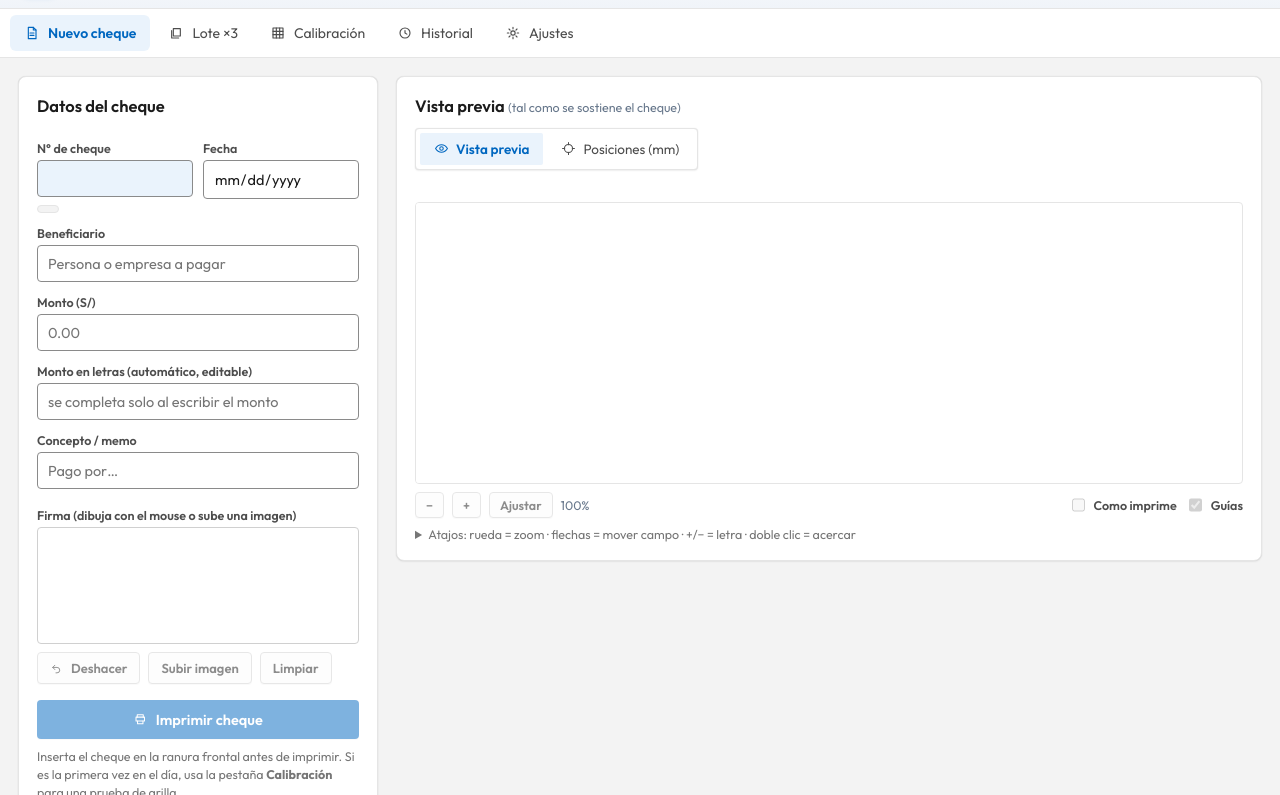
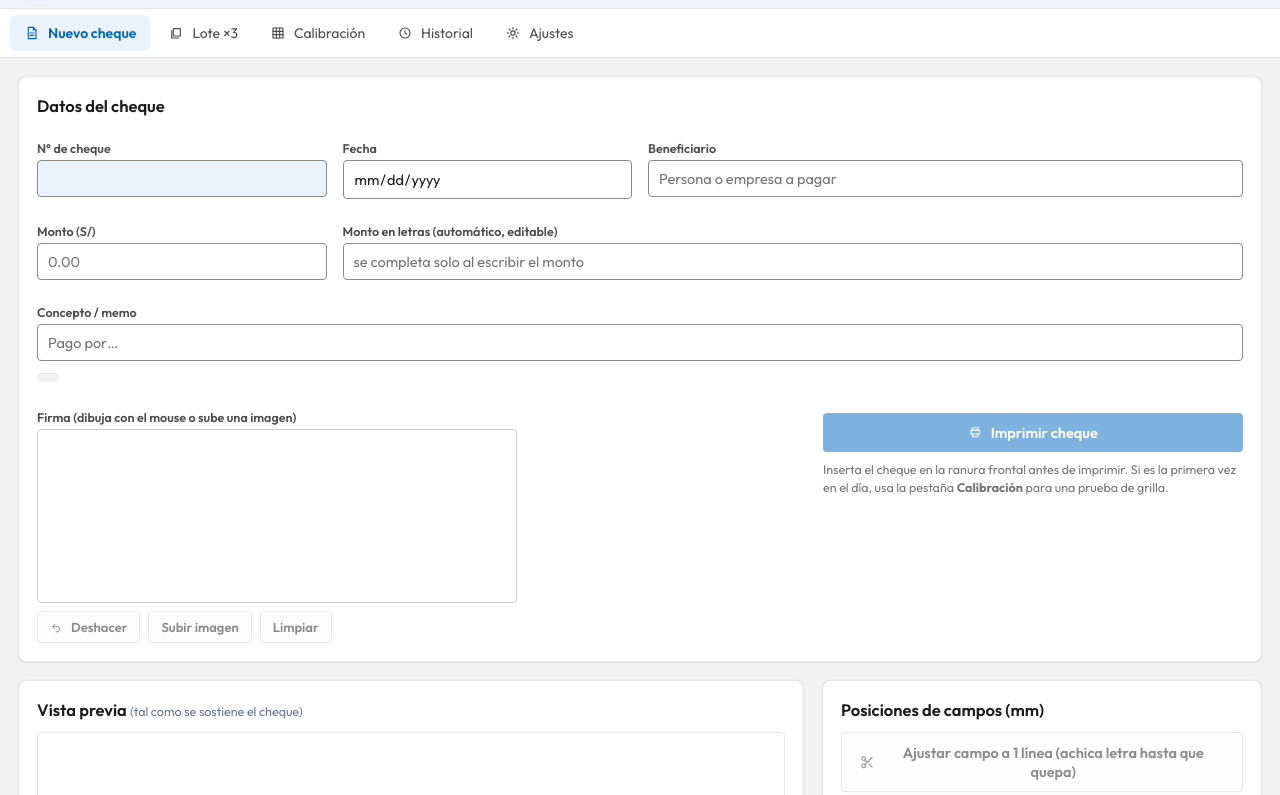
Before and after one commit to josemariarava/sigel-cheques, a website: page index.html in a window 1280 px wide. Shown: the part 138-933 px from the top of the page. Drawn offline with Linux system fonts and the light colour scheme; no server answers.

Commit message:
Nuevo cheque: formulario compacto arriba, vista previa (sticky) y posiciones lado a lado sin pills

```diff
--- a/css/base.css
+++ b/css/base.css
@@ -61,6 +61,12 @@ main{padding:18px;max-width:1280px;margin:0 auto}
 .panel{background:var(--card);border:1px solid var(--borde);border-radius:var(--radio);padding:18px;box-shadow:var(--sombraCard)}
 .dosCol{display:grid;grid-template-columns:360px 1fr;gap:18px;align-items:start}
 @media(max-width:900px){.dosCol{grid-template-columns:1fr}}
+.dosColAbajo{display:grid;grid-template-columns:1fr 440px;gap:18px;align-items:start;margin-top:18px}
+@media(max-width:1100px){.dosColAbajo{grid-template-columns:1fr}}
+.firmaFila{display:flex;flex-wrap:wrap;gap:18px;align-items:flex-start;margin-top:16px}
+.firmaCaja{flex:1 1 440px;max-width:480px;min-width:0}
+.imprimirCaja{flex:1 1 340px;margin-left:auto;max-width:420px}
+.imprimirCaja .ayuda{margin-top:8px}
 label{display:block;font-size:12.5px;font-weight:600;margin:12px 0 4px;color:var(--texto2)}
 input[type=text],input[type=number],input[type=date],select,textarea{
   width:100%;padding:8px 10px;border:1px solid #8a8a8a;border-radius:var(--radioCtrl);font-size:14.5px;font-family:inherit;background:#fff;color:var(--texto);caret-color:var(--accent);transition:border-color var(--trans),box-shadow var(--trans)}
@@ -93,8 +99,7 @@ button.chip{cursor:pointer;font-family:inherit;transition:background var(--trans
 button.chip:hover{background:var(--accentTint);border-color:#cfe3f7;color:var(--accent)}
 #previewWrap{position:relative}
 #previewScroll{overflow:auto;max-height:42vh;border:1px solid var(--borde);border-radius:var(--radioCtrl);background:#fff}
-.pvTab{display:none}
-.pvTab.activo{display:block}
+@media(min-width:1101px){#previewWrap{position:sticky;top:12px}}
 .atajosDet{margin-top:8px;font-size:12.5px;color:var(--texto3)}
 .atajosDet summary{cursor:pointer}
 .atajosDet .ayuda{margin-top:5px}
--- a/index.html
+++ b/index.html
@@ -30,10 +30,9 @@
 <main>
 
 <section id="tab-nuevo" class="tab activo">
-  <div class="dosCol">
   <div class="panel">
     <h2>Datos del cheque</h2>
-      <div class="fila2">
+    <div class="grid grid-cols-1 sm:grid-cols-2 lg:grid-cols-4 gap-x-4 gap-y-3">
       <div>
         <label>N° de cheque</label>
         <input type="text" id="fNumero" class="numAuto">
@@ -42,23 +41,29 @@
         <label>Fecha</label>
         <input type="date" id="fFecha">
       </div>
+      <div class="lg:col-span-2">
+        <label>Beneficiario</label>
+        <input type="text" id="fBenef" list="dlBenef" placeholder="Persona o empresa a pagar">
+        <datalist id="dlBenef"></datalist>
+      </div>
+      <div>
+        <label>Monto (<span id="lblMoneda">S/</span>)</label>
+        <input type="number" id="fMonto" step="0.01" min="0" placeholder="0.00">
+      </div>
+      <div class="lg:col-span-3">
+        <label>Monto en letras (automático, editable)</label>
+        <input type="text" id="fLetra" placeholder="se completa solo al escribir el monto">
+      </div>
+      <div class="lg:col-span-4">
+        <label>Concepto / memo</label>
+        <input type="text" id="fConcepto" placeholder="Pago por…">
+        <div id="conceptosChips" class="chips"></div>
+      </div>
     </div>
     <div id="fFechaLarga" class="chips"><span class="chip"></span></div>
 
-      <label>Beneficiario</label>
-      <input type="text" id="fBenef" list="dlBenef" placeholder="Persona o empresa a pagar">
-      <datalist id="dlBenef"></datalist>
-
-      <label>Monto (<span id="lblMoneda">S/</span>)</label>
-      <input type="number" id="fMonto" step="0.01" min="0" placeholder="0.00">
-
-      <label>Monto en letras (automático, editable)</label>
-      <input type="text" id="fLetra" placeholder="se completa solo al escribir el monto">
-
-      <label>Concepto / memo</label>
-      <input type="text" id="fConcepto" placeholder="Pago por…">
-      <div id="conceptosChips" class="chips"></div>
-
+    <div class="firmaFila">
+      <div class="firmaCaja">
         <label>Firma (dibuja con el mouse o sube una imagen)</label>
         <canvas class="pad" id="padFirma" width="720" height="260"></canvas>
         <div class="padTools">
@@ -67,20 +72,17 @@
           <button class="btn sec" id="btnFirmaLimpiar">Limpiar</button>
           <input type="file" id="firmaFile" accept="image/*" hidden>
         </div>
-
+      </div>
+      <div class="imprimirCaja">
         <button class="btn btnAncho" id="btnImprimir"><svg class="ico" viewBox="0 0 24 24" aria-hidden="true"><path d="M7 8.5V4.5h10v4"/><path d="M5 8.5h14v6.5H5z"/><path d="M7.5 15v4.5h9V15"/></svg>Imprimir cheque</button>
         <div class="ayuda">Inserta el cheque en la ranura frontal antes de imprimir. Si es la primera vez en el día, usa la pestaña <b>Calibración</b> para una prueba de grilla.</div>
       </div>
+    </div>
+  </div>
 
+  <div class="dosColAbajo">
     <div class="panel" id="previewWrap">
-      <h2><span id="pvTitulo">Vista previa</span> <span id="pvSubtitulo" class="font-normal text-[12.5px] text-[#68788c]">(tal como se sostiene el cheque)</span></h2>
-      <div class="subNav" id="pvSubNav">
-        <button class="activo" data-pvtab="vista"><svg class="ico" viewBox="0 0 24 24" aria-hidden="true"><path d="M2.5 12s3.5-6 9.5-6 9.5 6 9.5 6-3.5 6-9.5 6-9.5-6-9.5-6z"/><circle cx="12" cy="12" r="2.8"/></svg>Vista previa</button>
-        <button data-pvtab="pos"><svg class="ico" viewBox="0 0 24 24" aria-hidden="true"><circle cx="12" cy="12" r="6.5"/><path d="M12 2.5v3.5M12 18v3.5M2.5 12H6M18 12h3.5"/></svg>Posiciones (mm)</button>
-      </div>
-      <div id="selInfo"></div>
-
-      <div class="pvTab activo" id="pvtab-vista">
+      <h2>Vista previa <span class="font-normal text-[12.5px] text-[#68788c]">(tal como se sostiene el cheque)</span></h2>
       <div id="previewScroll">
         <canvas id="preview" width="680" height="280"></canvas>
       </div>
@@ -93,6 +95,7 @@
         <span class="checkline m-0 gap-1.5"><input type="checkbox" id="chkComoImprime" title="Aplica rotación y offsets como en la impresora"><label for="chkComoImprime" class="m-0" title="Muestra rotación y offsets como sale en papel">Como imprime</label></span>
         <span class="checkline m-0 gap-1.5"><input type="checkbox" id="chkGuias" checked><label for="chkGuias" class="m-0">Guías</label></span>
       </div>
+      <div id="selInfo"></div>
       <div id="pvInfo" class="ayuda"></div>
       <details class="atajosDet">
         <summary>Atajos: rueda = zoom · flechas = mover campo · +/− = letra · doble clic = acercar</summary>
@@ -100,13 +103,13 @@
       </details>
     </div>
 
-      <div class="pvTab" id="pvtab-pos">
-        <div class="mb-2.5 mt-2.5">
+    <div class="panel">
+      <h2>Posiciones de campos (mm)</h2>
+      <div class="mb-2.5">
         <button type="button" class="btn sec w-full" id="btnAjustarLinea"><svg class="ico" viewBox="0 0 24 24" aria-hidden="true"><circle cx="6" cy="6" r="3"/><circle cx="6" cy="18" r="3"/><path d="M20 4 8.12 15.88M14.47 14.48 20 20M8.12 8.12 12 12"/></svg>Ajustar campo a 1 línea (achica letra hasta que quepa)</button>
         <div class="ayuda mt-1.5">Selecciona un campo en la vista previa y pulsa aquí, o usa <b>+</b>/<b>−</b> con el campo seleccionado.</div>
       </div>
       <div id="posGrid" class="grid grid-cols-[repeat(auto-fill,minmax(168px,1fr))] gap-2"></div>
-      </div>
     </div>
   </div>
 </section>
--- a/js/40-ui.js
+++ b/js/40-ui.js
@@ -1469,16 +1469,8 @@ function activarTab(nombre, restaurando){
   if (nombre === 'nuevo') refrescarPreview();
   sincronizarRuta(restaurando);
 }
-function activarPvTab(nombre){
-  if (!$('pvtab-' + nombre)) nombre = 'vista';
-  document.querySelectorAll('#pvSubNav button').forEach(b => b.classList.toggle('activo', b.dataset.pvtab === nombre));
-  document.querySelectorAll('.pvTab').forEach(t => t.classList.toggle('activo', t.id === 'pvtab-' + nombre));
-  if ($('pvTitulo')) $('pvTitulo').textContent = nombre === 'pos' ? 'Posiciones de campos' : 'Vista previa';
-  if ($('pvSubtitulo')) $('pvSubtitulo').style.display = nombre === 'pos' ? 'none' : '';
-}
 document.querySelectorAll('nav button').forEach(b => b.addEventListener('click', () => activarTab(b.dataset.tab)));
 document.querySelectorAll('#ajSubNav button').forEach(b => b.addEventListener('click', () => activarSubTab(b.dataset.subtab)));
-document.querySelectorAll('#pvSubNav button').forEach(b => b.addEventListener('click', () => activarPvTab(b.dataset.pvtab)));
 window.addEventListener('popstate', () => {
   const r = (typeof location !== 'undefined') ? parseRuta(location.pathname) : null;
   if (!r) return;
```
Also changed, not shown: css/app.css. Lines whose indentation alone changed are shown as unchanged.
